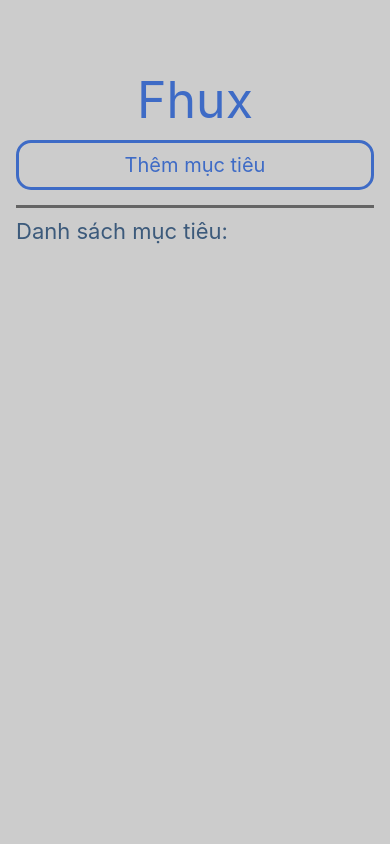
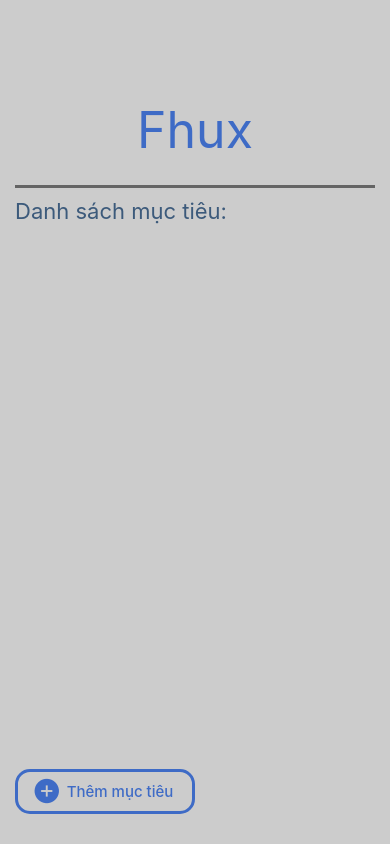
Before and after one commit to fhux192/fGoal, a React Native app: screen / in a window 390 px wide. Built offline with nearby package versions, Linux system fonts and the light colour scheme.

Commit message:
Adding icons

```diff
--- a/App.js
+++ b/App.js
@@ -8,6 +8,7 @@ import {
   TouchableOpacity,
 } from "react-native";
 import { StatusBar } from "expo-status-bar";
+import { Ionicons } from "@expo/vector-icons";
 
 import GoalItem from "./components/GoalItem";
 import GoalInput from "./components/GoalInput";
@@ -47,12 +48,7 @@ export default function App() {
       <StatusBar style="dark" />
       <View style={styles.appContainer}>
         <Text style={styles.logoContainer}>Fhux</Text>
-        <TouchableOpacity onPress={startGoalHandler}>
-          <View style={styles.button}>
-            <Text style={styles.buttonText}>Thêm mục tiêu</Text>
-          </View>
-        </TouchableOpacity>
-        <View style={styles.line} />
+        <View style={styles.line}/>
         <Text style={{ color: "rgb(60, 90, 123)", fontSize: 22 }}>
           Danh sách mục tiêu:
         </Text>
@@ -79,6 +75,12 @@ export default function App() {
               );
             }}
           />
+          <TouchableOpacity onPress={startGoalHandler}>
+            <View style={styles.button}>
+              <Ionicons name="add-circle-sharp" size={30} color="#3e6bc6" />
+              <Text style={styles.buttonText}>Thêm mục tiêu</Text>
+            </View>
+          </TouchableOpacity>
         </View>
       </View>
     </>
@@ -88,22 +90,28 @@ export default function App() {
 const styles = StyleSheet.create({
   appContainer: {
     flex: 1,
-    paddingTop: 70,
-    paddingHorizontal: 16,
+    paddingTop: 100,
+    paddingHorizontal: 15,
     backgroundColor: "#cccccc",
   },
   button: {
-    paddingHorizontal: 5,
-    paddingVertical: 10,
-    width: "100%",
+    alignItems: "center",
+    flexDirection: "row",
+    justifyContent: "center",
+    width: "50%",
     borderWidth: 3,
     borderRadius: 15,
     borderColor: "#3e6bc6",
+    marginBottom: 30,
+    marginRight: 300,
+    paddingHorizontal: 3,
+    paddingVertical: 3,
   },
   buttonText: {
     color: "#3e6bc6",
-    textAlign: "center",
-    fontSize: 20,
+    fontSize: 15,
+    fontWeight: "500",
+    marginHorizontal: 5,
   },
   goalsContainer: {
     flex: 7,
@@ -115,9 +123,9 @@ const styles = StyleSheet.create({
     marginBottom: 10,
   },
   line: {
+    borderBottomWidth: 3,
+    borderBottomColor: "rgb(100, 100, 100)",
     marginTop: 15,
     marginBottom: 10,
-    borderBottomWidth: 3,
-    borderBottomColor: "rgb(100, 100, 100)",
   },
 });
--- a/components/GoalInput.js
+++ b/components/GoalInput.js
@@ -45,33 +45,33 @@ const styles = StyleSheet.create({
     marginHorizontal: 5,
   },
   box: {
-    backgroundColor: "rgb(240, 240, 240)",
-    borderColor: "rgb(60, 90, 123)",
-    borderWidth: 3,
-    borderRadius: 15,
     justifyContent: "center",
     alignItems: "center",
     width: 350,
     height: 150,
+    borderWidth: 3,
+    borderRadius: 15,
+    backgroundColor: "rgb(240, 240, 240)",
+    borderColor: "rgb(60, 90, 123)",
   },
   buttonContainer: {
+    flexDirection: "row",
     marginTop: 15,
-    flexDirection: "row",
   },
   inputContainer: {
-    backgroundColor: "#cccccc",
     flex: 1,
     flexDirection: "column",
     justifyContent: "center",
     alignItems: "center",
+    backgroundColor: "#cccccc",
   },
   textInput: {
+    width: "80%",
+    fontSize: 20,
     borderWidth: 3,
     borderRadius: 50,
     borderColor: "rgb(0, 0, 0)",
     marginTop: 12,
-    width: "80%",
     padding: 10,
-    fontSize: 20,
   },
 });
--- a/components/GoalItem.js
+++ b/components/GoalItem.js
@@ -1,4 +1,5 @@
-import { StyleSheet, View, Text, Pressable, Alert } from "react-native";
+import { StyleSheet, View, Text, Pressable, Alert, Button } from "react-native";
+import { Ionicons } from "@expo/vector-icons";
 
 function GoalItem(props) {
   function confirmDelete() {
@@ -11,22 +12,27 @@ function GoalItem(props) {
           text: "Xóa",
           onPress: () => {
             props.onDelete(props.id),
-            Alert.alert("Thông báo", "Bạn đã xóa thành công!");
+              Alert.alert("Thông báo", "Bạn đã xóa thành công!");
           },
         },
       ],
-      { cancelable: false }
+      { cancelable: true }
     );
   }
-
   return (
     <View style={styles.goalItems}>
+      <Text style={styles.goalText}>{props.text}</Text>
       <Pressable
         android_ripple={{ color: "rgb(255, 255, 255)" }}
         onPress={confirmDelete}
         style={({ pressed }) => pressed && styles.pressItem}
       >
-        <Text style={styles.goalText}>{props.text}</Text>
+        <Ionicons
+          style={styles.iconContainer}
+          name="trash-bin-sharp"
+          size={20}
+          color="rgb(180, 87, 87)"
+        />
       </Pressable>
     </View>
   );
@@ -36,16 +42,22 @@ export default GoalItem;
 
 const styles = StyleSheet.create({
   goalItems: {
-    marginTop: 15,
+    flexDirection: "row",
+    alignItems: "center",
+    width: "100%",
     borderRadius: 10,
     backgroundColor: "#35689b",
     padding: 10,
-    width: "97%",
+    marginTop: 15,
   },
   goalText: {
+    flex: 1,
+    textTransform: "capitalize",
+    fontSize: 15,
     color: "white",
-    fontSize: 15,
-    textTransform: "capitalize",
+  },
+  iconContainer: {
+    flex: 1,
   },
   pressItem: {
     opacity: 0.3,
--- a/package.json
+++ b/package.json
@@ -6,14 +6,14 @@
     "start": "expo start",
     "android": "expo start --android",
     "ios": "expo start --ios",
-    "web": "expo start --web",
-    "gp" : "git push -u origin master"
+    "web": "expo start --web"
   },
   "dependencies": {
     "expo": "~49.0.15",
     "expo-status-bar": "~1.6.0",
     "react": "18.2.0",
-    "react-native": "0.72.6"
+    "react-native": "0.72.6",
+    "react-native-vector-icons": "^10.0.3"
   },
   "devDependencies": {
     "@babel/core": "^7.20.0"
```
Also changed, not shown: 1 other file (tests, documents, lock files or other folders).
